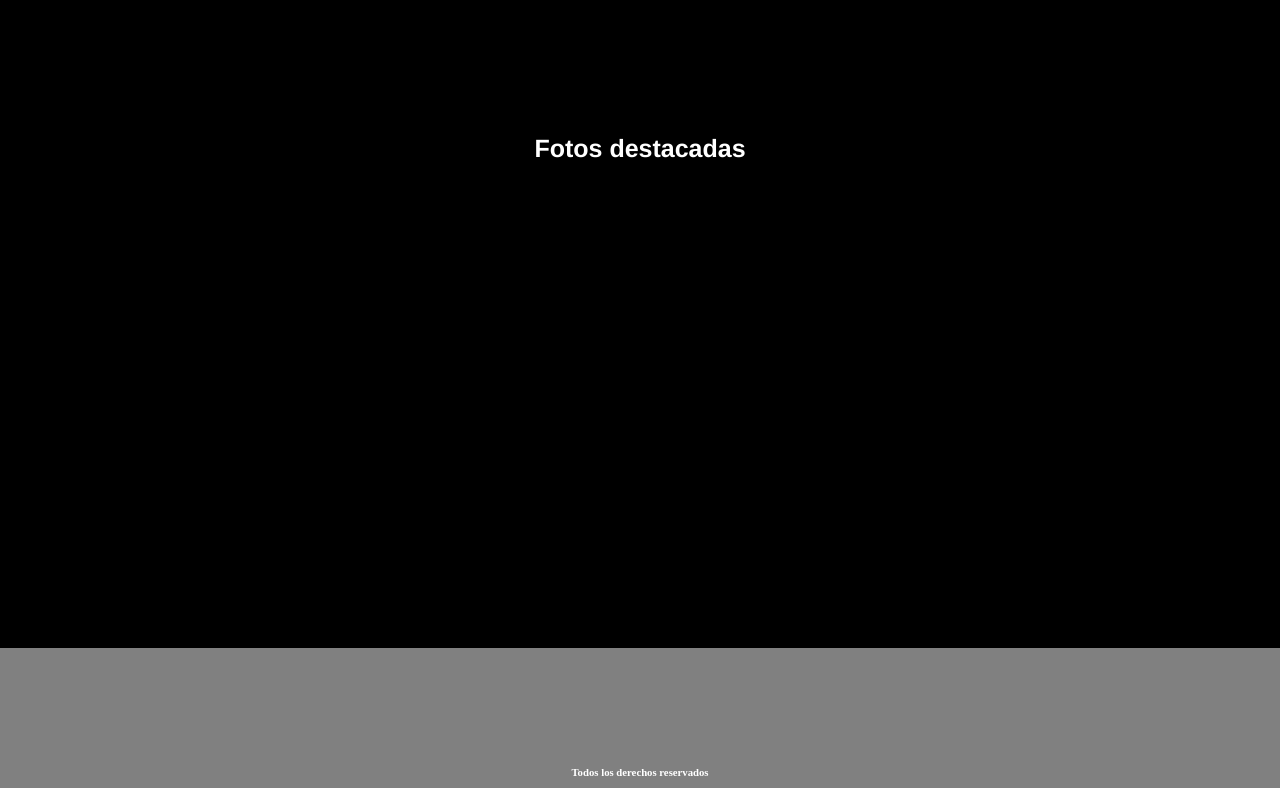
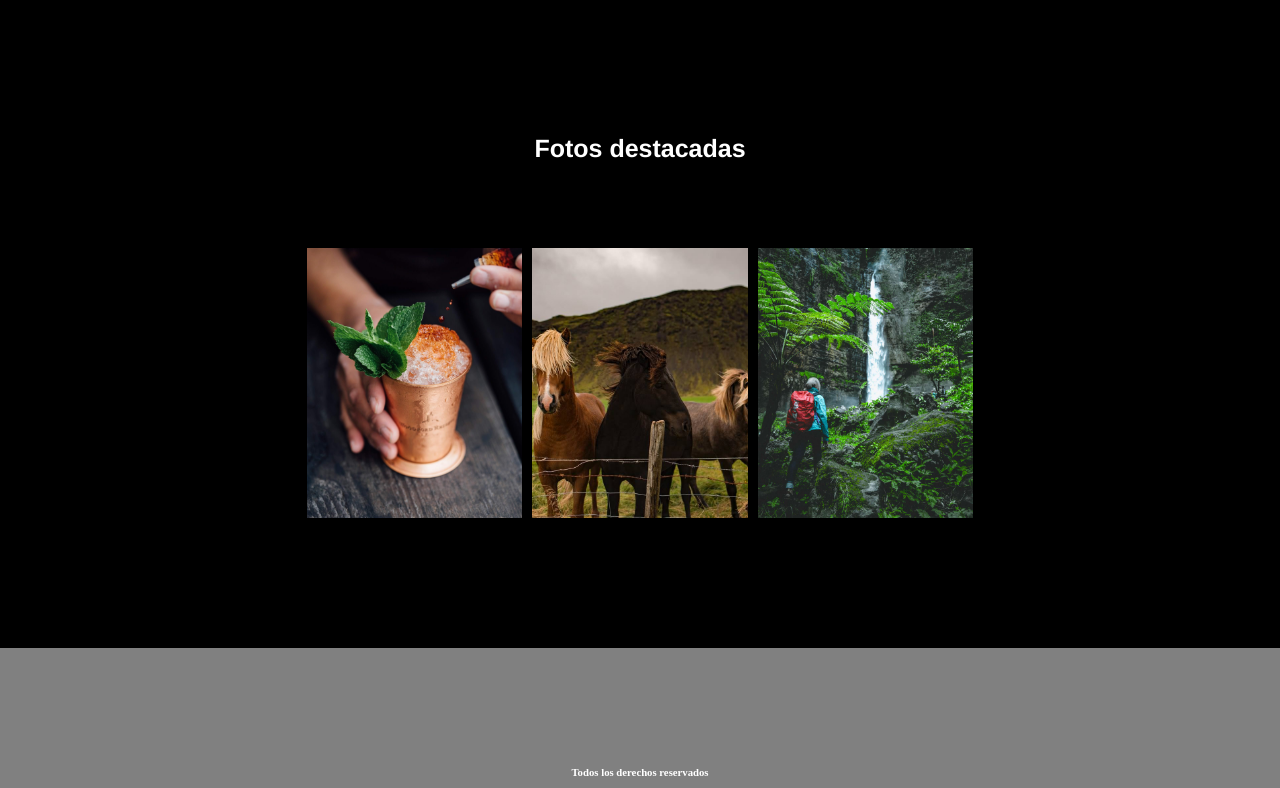
Before and after one commit to franscutari/Visual-Lover, a plain HTML site: page index.html in a window 1280 px wide. Shown: the part 702-1490 px from the top of the page. Drawn offline with Linux system fonts and the light colour scheme.

Commit message:
hover editado

```diff
--- a/css/main.css
+++ b/css/main.css
@@ -161,7 +161,7 @@ footer {
   gap: 10px;
 }
 
-.imagenes .img1 .uno{
+.imagenes .img1{
   width: 28%;
   height: 270px;
   background-color: grey;
@@ -171,11 +171,11 @@ footer {
   background-repeat: no-repeat;
 }
 
-.uno:hover{
+.imagenes .img1:hover{
   transform: scale(1.2);
 }
 
-.imagenes .img2 .dos {
+.imagenes .img2 {
   width: 28%;
   height: 270px;
   background-color: grey;
@@ -185,11 +185,11 @@ footer {
   background-repeat: no-repeat;
 }
 
-.dos:hover{
+.imagenes .img2:hover{
   transform: scale(1.2);
 }
 
-.imagenes .img3 .tres {
+.imagenes .img3 {
   width: 28%;
   height: 270px;
   background-color: grey;
@@ -199,7 +199,7 @@ footer {
   background-repeat: no-repeat;
 }
 
-.tres:hover{
+.imagenes .img3:hover{
   transform: scale(1.2);
 }
 
--- a/index.html
+++ b/index.html
@@ -32,9 +32,9 @@
             <h3>Fotos destacadas</h3>
           </div>
           <div class="imagenes">
-            <div class="img1 uno"></div>
-            <div class="img2 dos"></div>
-            <div class="img3 tres"></div>
+            <div class="img1"></div>
+            <div class="img2"></div>
+            <div class="img3"></div>
           </div>
         </div>
       </div>
```
